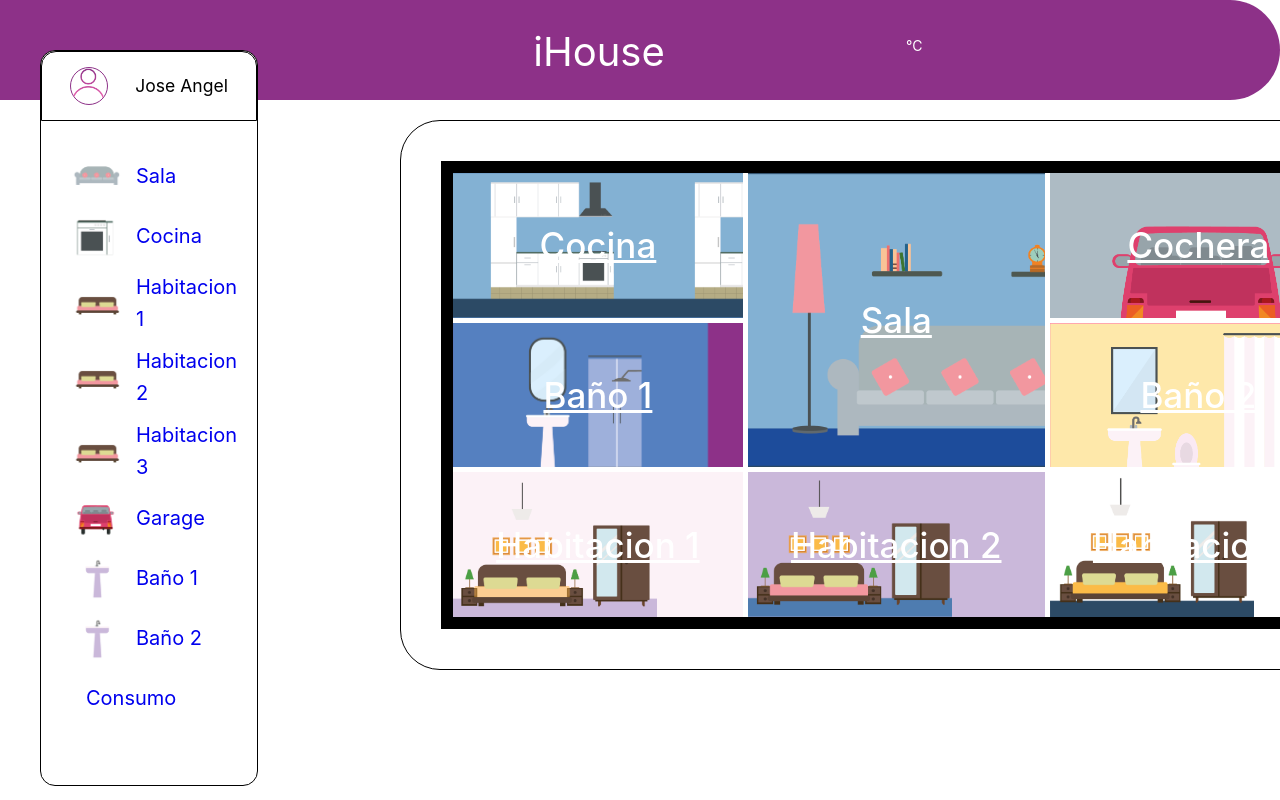
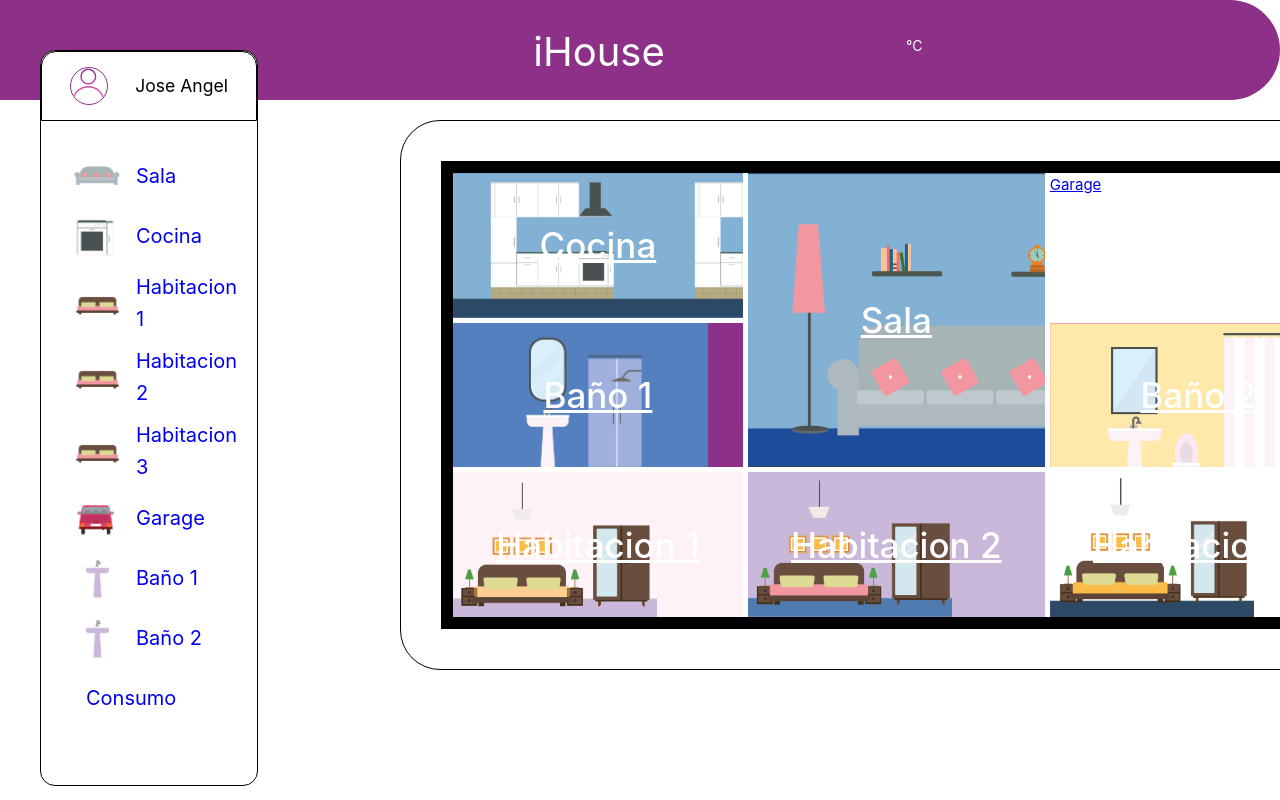
Before and after one commit to JFosado/iHome, a Vue app: page / in a window 1280 px wide. Shown: the top 800 px of the page. Built offline with nearby package versions, Linux system fonts and the light colour scheme; no server answers.

Commit message:
Changes on MapContainer

```diff
--- a/src/views/MapContainer.vue
+++ b/src/views/MapContainer.vue
@@ -4,7 +4,7 @@
       <div class="map">
         <RouterLink to="/cocina" id="cocina">Cocina</RouterLink>
         <RouterLink to="/sala" id="sala">Sala</RouterLink>
-        <RouterLink to="/cochera" id="cochera">Cochera</RouterLink>
+        <RouterLink to="/garage" id="garage">Garage</RouterLink>
         <RouterLink to="/bano1" id="bano1">Baño 1</RouterLink>
         <RouterLink to="/bano2" id="bano2">Baño 2</RouterLink>
         <RouterLink to="/habitacion1" id="habitacion1">Habitacion 1</RouterLink>
```
